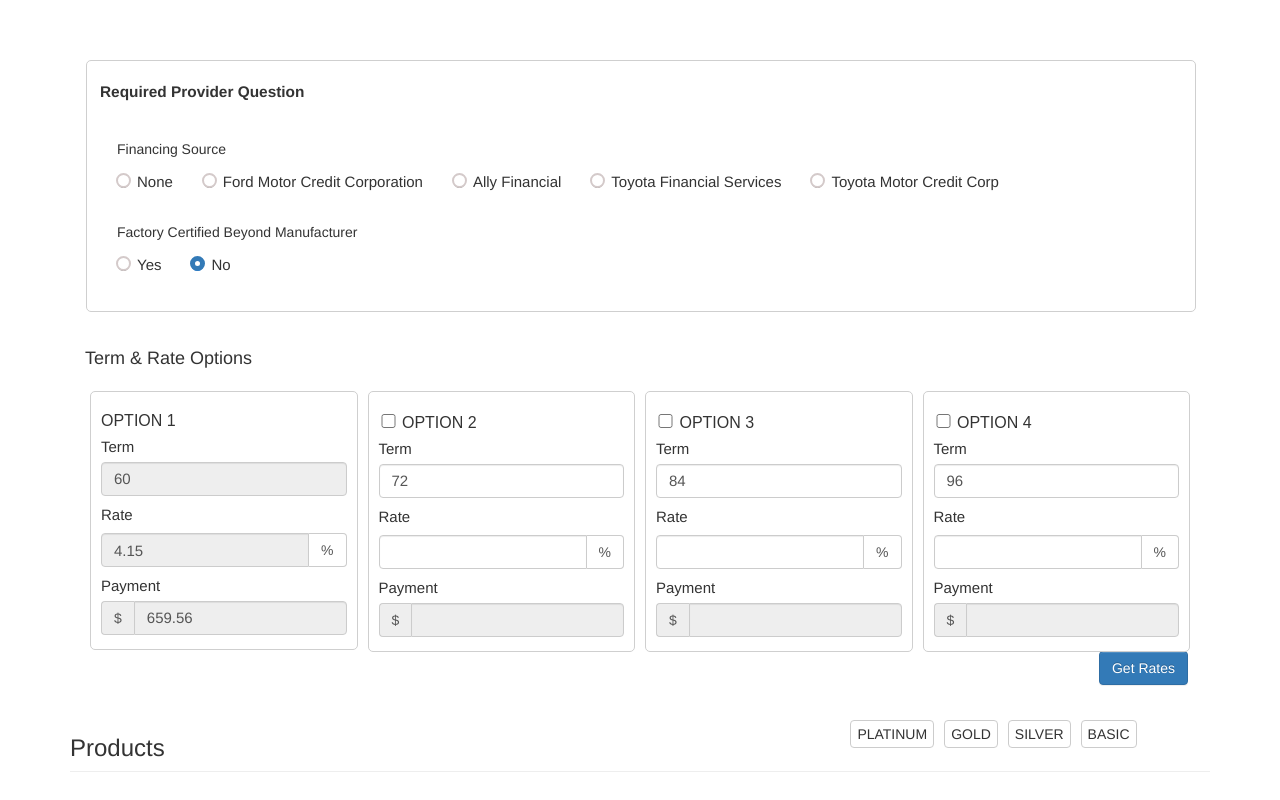
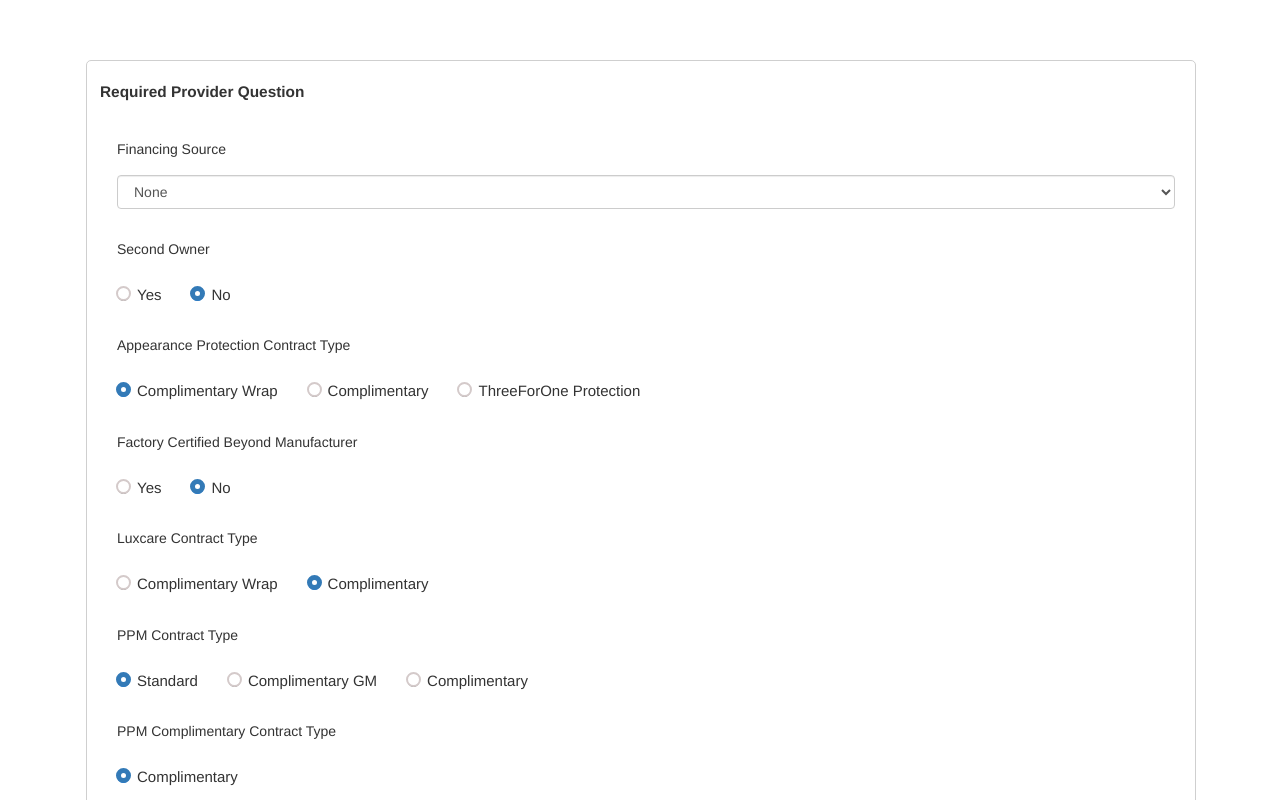
Before and after one commit to vamshilavang/SampleCode, a React app: page / in a window 1280 px wide. Shown: the top 800 px of the page. Built offline with nearby package versions, Linux system fonts and the light colour scheme.

Commit message:
dropdown added for fieldvalue above 4

```diff
--- a/src/components/common/select.js
+++ b/src/components/common/select.js
@@ -2,13 +2,17 @@ import React from 'react';
 
 const Select = (props) => {
     return (
-        <div className="row r-small-bottom-margin">
-            <p className="r-gray r-bottom-no-margin r-small-text">Select</p>
-            <select className="form-control">
-                <option>$250</option>
+        <div className="r-small-bottom-margin">
+            <select className="form-control" value={props.data}
+            onChange={(event)=>props.events(props.clientProductId,props.clientProductId+"-"+props.qId,props.categoryName,event)} >
+                {
+                    props.data.FieldValues.FieldValue.map((c, i) => {
+                        return <option key={i} value={c.Code}>{c.Desc}</option>
+                    })
+                }
             </select>
         </div>
     )
 }
 
-export default Choices
+export default Select
--- a/src/components/eMenu/eMenu.js
+++ b/src/components/eMenu/eMenu.js
@@ -19,6 +19,8 @@ export default class eMenu extends Component {
     this.events.eMenuOptionselect = this.eMenuOptionselect.bind(this);
     this.events.editEMenu = this.editEMenu.bind(this);
     this.events.eMenuOnsave = this.eMenuOnsave.bind(this);
+    this.events.eMenuSelect = this.eMenuSelect.bind(this);
+    //this.events.handleChange = this.handleChange.bind(this);
     this.getMappedRequiredField = this.getMappedRequiredField.bind(this);
     this.getRenderdataFields = this.getRenderdataFields.bind(this);
   }
@@ -92,8 +94,10 @@ export default class eMenu extends Component {
           return (_.map(category.GroupedCategory, function (qs, i) {
             if (i == catname) {
               return _.map(qs, function (q, i) {
-                if (q.Required == 'Y' && (q.ControlType == 'RadioButton' || (q.FieldValues !== undefined && q.FieldValues.FieldValue.length > 4))) {
+                if (q.Required == 'Y' && (q.ControlType != 'NA' && q.ControlType != 'Calendar' && (q.FieldValues !== undefined && q.FieldValues.FieldValue.length < 4))) {
                   return q.Value = optvalue.Code;
+                } else if (q.Required == 'Y' && (q.ControlType != 'NA' && q.ControlType != 'Calendar' && (q.FieldValues !== undefined && q.FieldValues.FieldValue.length > 4))) {
+                  return q.Value = optvalue.event.target.value;
                 }
               })
             }
@@ -113,6 +117,10 @@ export default class eMenu extends Component {
       //   })
     }
     this.setState({ "reqFieldResponseUI": this.state.reqFieldResponseUI });
+  }
+
+  eMenuSelect(ClientProductId, qid, catname, optvalue) {
+    console.log("called");
   }
 
   eMenuOnsave() {
--- a/src/components/eMenu/reqProvider/question.js
+++ b/src/components/eMenu/reqProvider/question.js
@@ -2,6 +2,7 @@ import React from 'react';
 import _ from 'underscore';
 
 import Radio from '../../common/radioBtn'
+import Select from '../../common/select'
 
 const Question = (props) => {
     console.log("choices");
@@ -9,12 +10,12 @@ const Question = (props) => {
         <div>
             <div>{props.data.Caption}</div>
             <form>
-                <div className="radio" style={{marginTop: '2px'}}>
-                    <div className="control-group" style={{padding:'0px'}}>
-                        {
+                <div className="radio" style={{ marginTop: '15px' }}>
+                    <div className="control-group" style={{ padding: '0px' }}>
+                        {props.data.FieldValues != undefined && props.data.FieldValues.FieldValue.length < 4 ?
                             _.map(props.data.FieldValues.FieldValue, function (c, i) {
-                                return <Radio key={props.clientproductId + "-" + i} data={c} categoryName={props.categoryName} clientProductId={props.clientproductId} selected={props.data.Value == c.Code ? true : false} qId={props.qId} events={props.events} />
-                            })
+                                return <Radio key={props.clientproductId + "-" + i} data={c} categoryName={props.categoryName} clientProductId={props.clientproductId} selected={props.data.Value == c.Code ? true : false} qId={props.qId} events={props.events.eMenuOptionselect} />
+                            }) : <Select data={props.data} categoryName={props.categoryName} clientProductId={props.clientproductId} qId={props.qId} events={props.events.eMenuOptionselect} />
                         }
                     </div>
                 </div>
--- a/src/components/eMenu/reqProvider/requiredField.js
+++ b/src/components/eMenu/reqProvider/requiredField.js
@@ -2,6 +2,7 @@ import React from 'react';
 import _ from 'underscore';
 
 import Question from './question';
+import Select from '../../common/select'
 
 const styles = {
     active: {
@@ -42,17 +43,14 @@ const RequireProvider = (props) => {
                                             } else {
                                                 showCaption = false;
                                             }
-                                            return (showCaption == true && q.Required == 'Y' && (q.ControlType == 'RadioButton' || (q.FieldValues !== undefined && q.FieldValues.FieldValue.length > 4)) ?
-                                                (<Question key={category.ClientProductId.toString() + i + 'q'} categoryName={catname} clientproductId={category.ClientProductId} data={q} qId={i + 'q'} events={props.events.eMenuOptionselect} />) : null)
+                                            return (showCaption == true && q.Required == 'Y' && (q.ControlType != 'NA' && q.ControlType != 'Calendar' || (q.FieldValues !== undefined )) ?
+                                                (<Question key={category.ClientProductId.toString() + i + 'q'} categoryName={catname} clientproductId={category.ClientProductId} data={q} qId={i + 'q'} events={props.events} />) : null)
                                         })
-
                                     }))
-
                                 })
                             }
                             {/* <div className="btn btn-primary pull-right" onClick={props.events.eMenuOnsave}>Save</div>*/}
                         </div>
-
                     </section>)}
             </div>
         </div>
```
